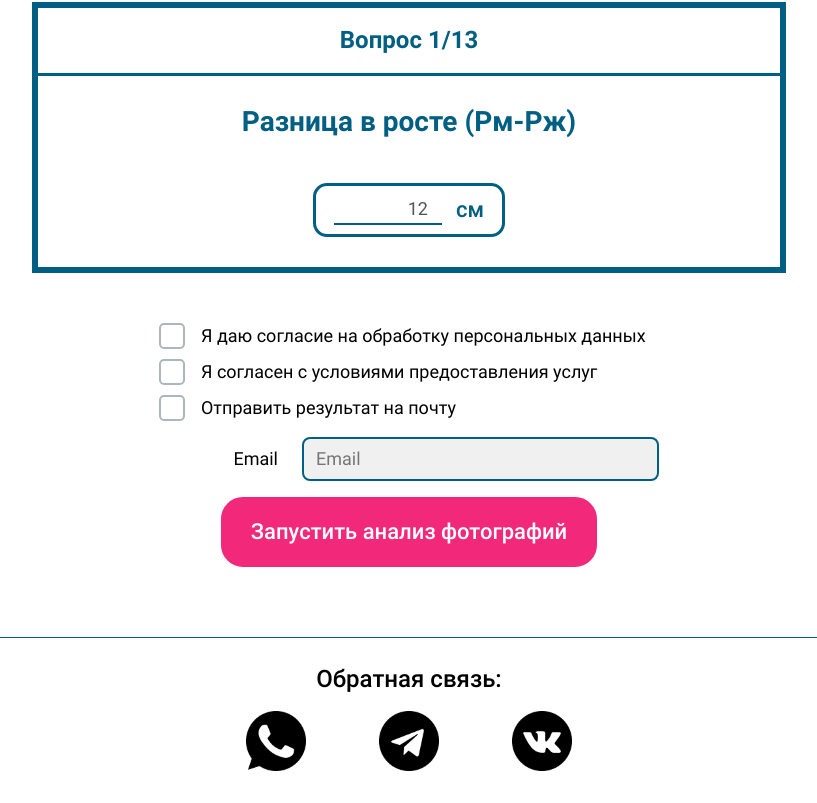
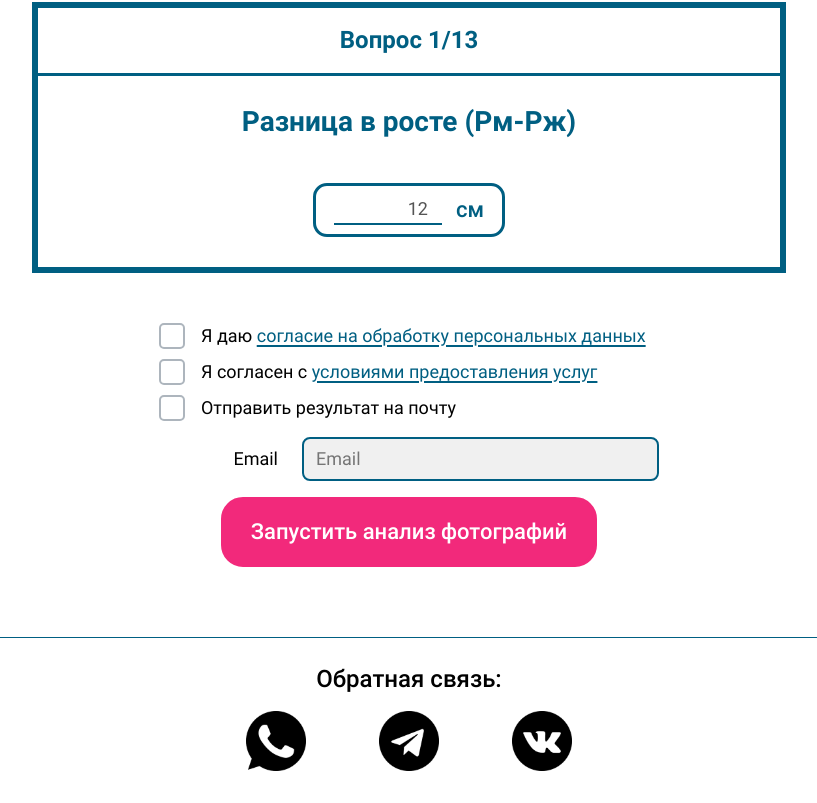
Before and after one commit to idefant/check-family-love-frontend, a Next.js app: page / in a window 1280 px wide. Shown: the part 2505-3308 px from the top of the page, without its empty margins (231-1048 px from the left). Built offline with nearby package versions, Linux system fonts and the light colour scheme.

Commit message:
add links to docs

```diff
--- a/sections/MainQuiz/MainQuiz.tsx
+++ b/sections/MainQuiz/MainQuiz.tsx
@@ -331,11 +331,15 @@ const MainQuiz: FC = () => {
 
               <div className={style.additionalForm}>
                 <Checkbox formData={register('processing_personal_data', { required: true })}>
-                  Я даю согласие на обработку персональных данных
+                  Я даю
+                  {' '}
+                  <a href="/personal_data_consent">согласие на обработку персональных данных</a>
                 </Checkbox>
 
                 <Checkbox formData={register('service_terms', { required: true })}>
-                  Я согласен с условиями предоставления услуг
+                  Я согласен с
+                  {' '}
+                  <a href="/service_terms">условиями предоставления услуг</a>
                 </Checkbox>
 
                 <Checkbox formData={register('is_need_send_mail')}>
--- a/styles/globals.scss
+++ b/styles/globals.scss
@@ -69,3 +69,14 @@
     --col-half-gap: 5px;
   }
 }
+
+a {
+  color: #005f82;
+  text-decoration-thickness: 2px;
+  text-underline-offset: 3px;
+
+  @include media-768 {
+    text-decoration-thickness: auto;
+    text-underline-offset: 2px;
+  }
+}
```
